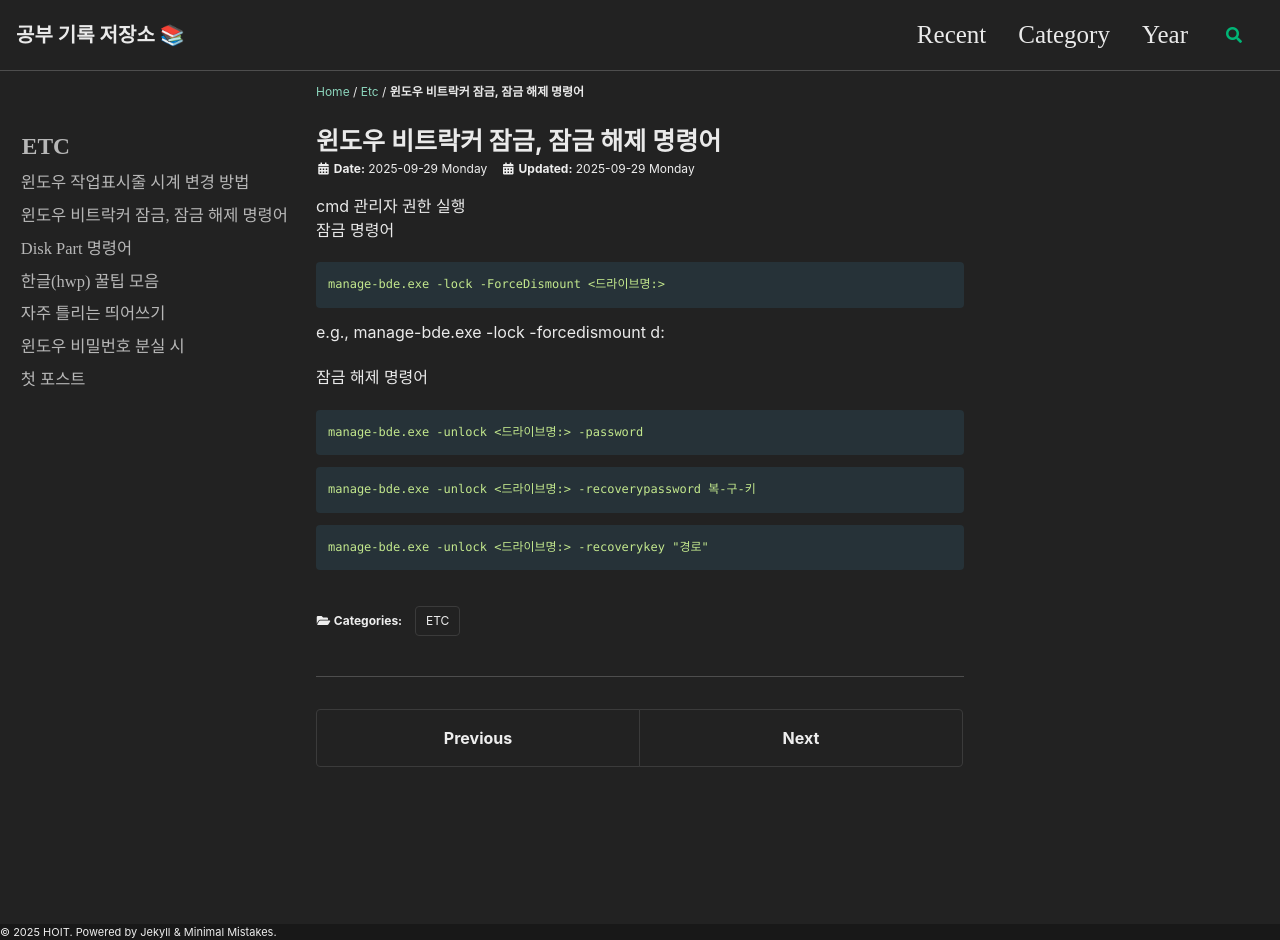
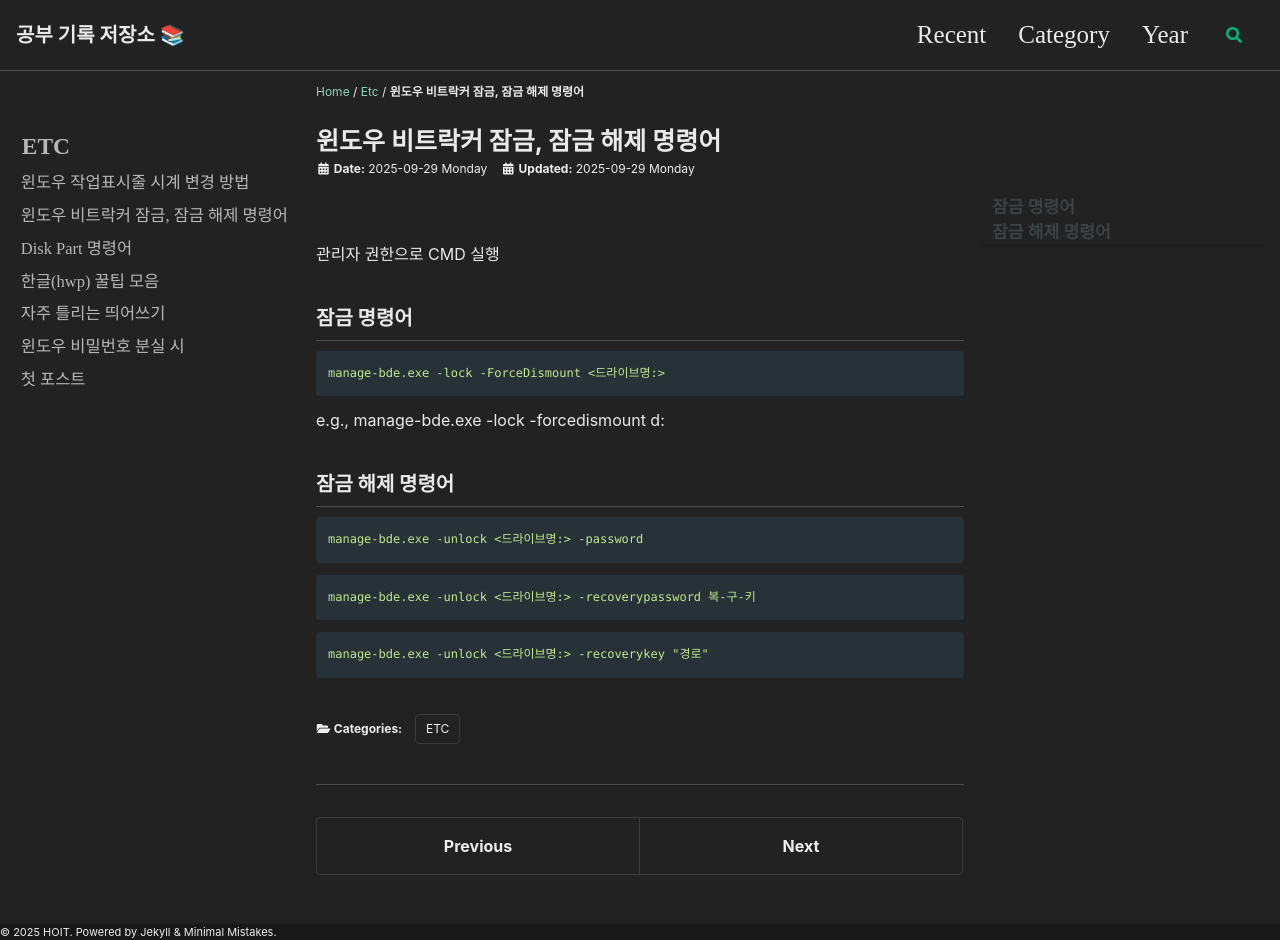
Before and after one commit to Hovember/Hovember.github.io, a Jekyll site: the page built from _posts/ETC/2025-09-29-bitlocker.md, in a window 1280 px wide and 940 px high. Built offline with Jekyll 4.4.1, drawn with Linux system fonts in a browser that asks for light colours; cached includes are drawn as plain includes; some web fonts are replaced.

Commit message:
Update 2025-09-29-bitlocker.md

````diff
--- a/_posts/ETC/2025-09-29-bitlocker.md
+++ b/_posts/ETC/2025-09-29-bitlocker.md
@@ -7,9 +7,11 @@ categories:
 date: 2025-09-29
 last_modified_at: 2025-09-29
 ---
+<br>
+<br>
+관리자 권한으로 CMD 실행<br>
 
-cmd 관리자 권한 실행<br>
-잠금 명령어
+## 잠금 명령어
 
 ```yaml
 manage-bde.exe -lock -ForceDismount <드라이브명:>
@@ -17,7 +19,7 @@ manage-bde.exe -lock -ForceDismount <드라이브명:>
 
 e.g., manage-bde.exe -lock -forcedismount d: <br>
 
-잠금 해제 명령어
+## 잠금 해제 명령어
 
 ```yaml
 manage-bde.exe -unlock <드라이브명:> -password
````
